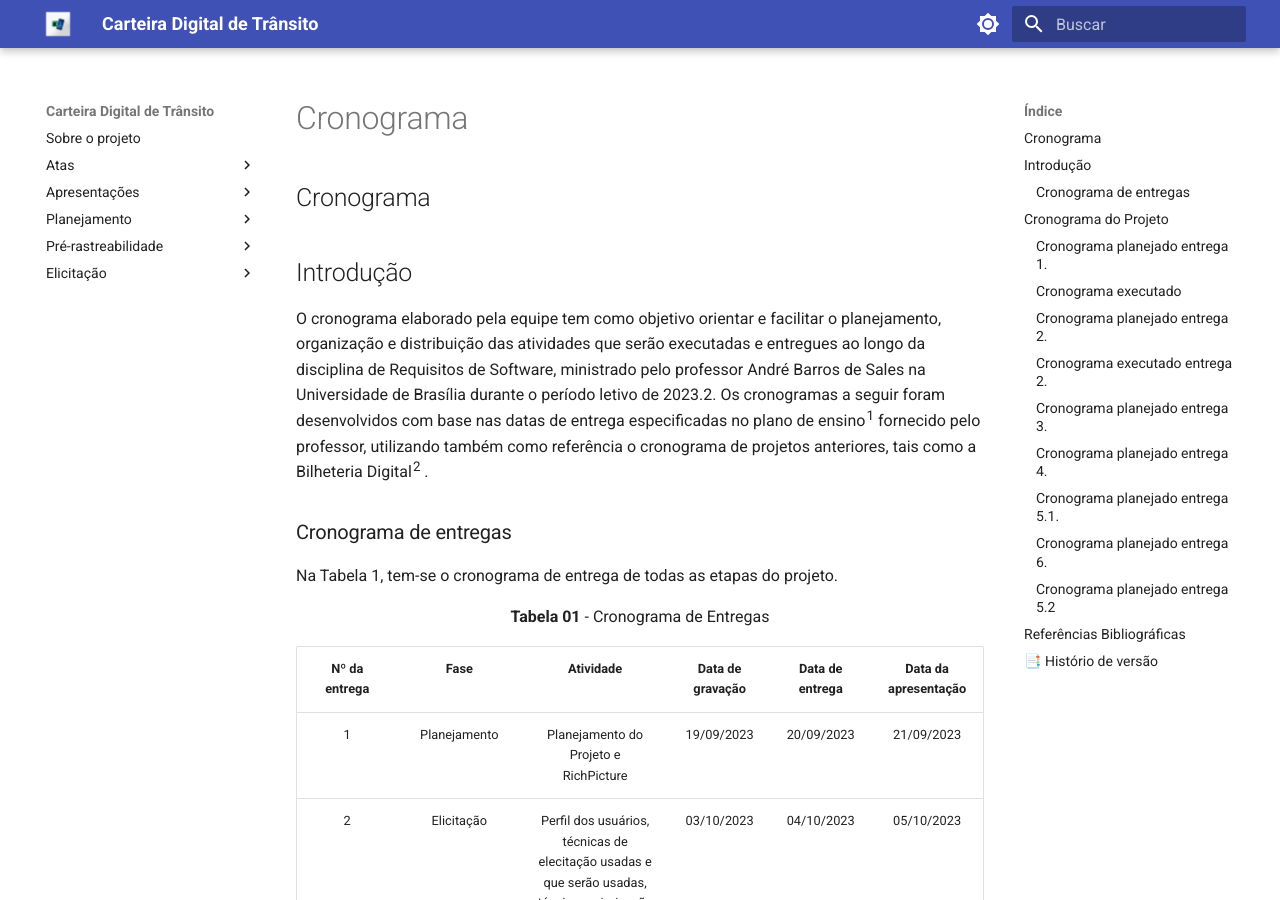
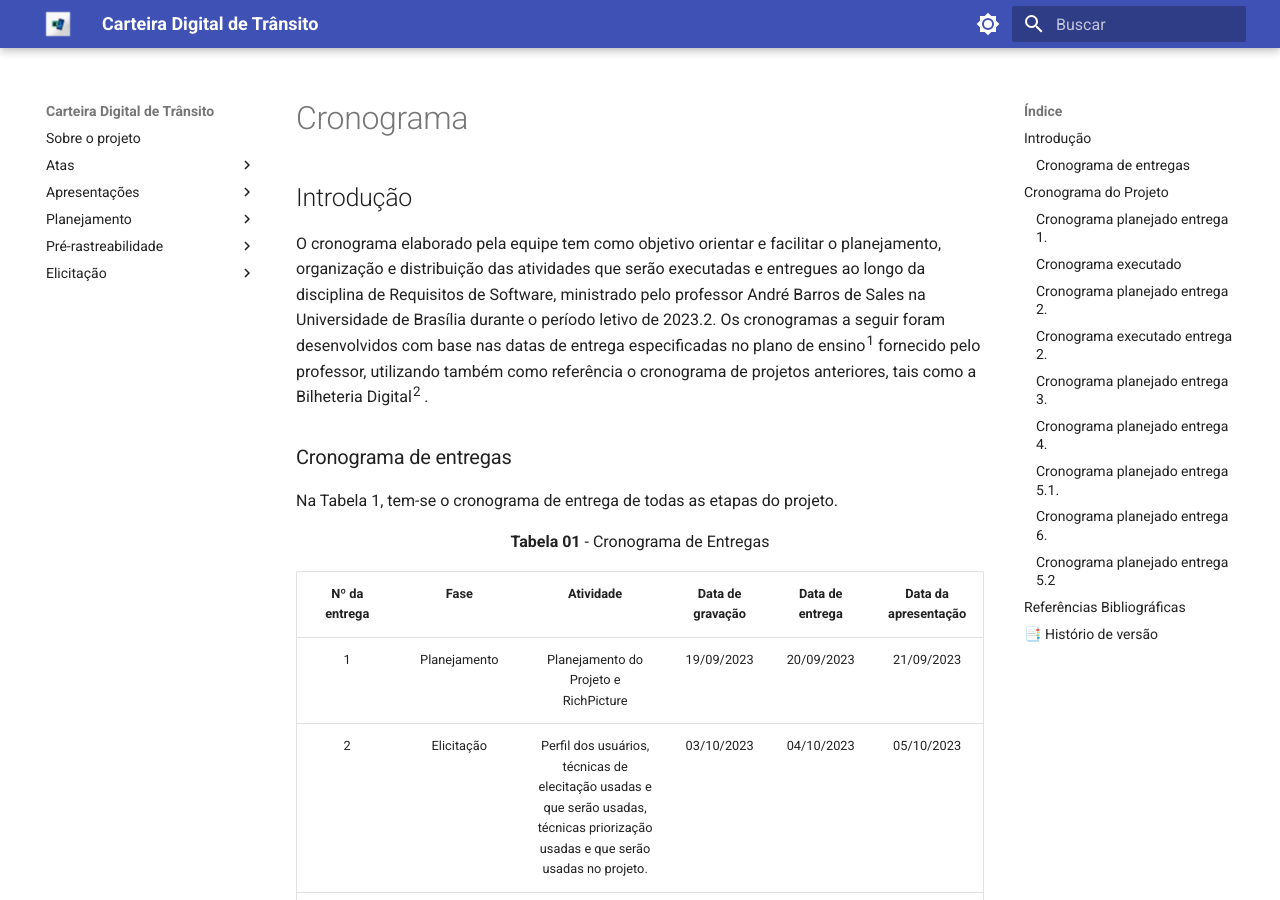
Before and after one commit to Requisitos-de-Software/2023.2-Carteira_Digital_de_Transito, an MkDocs documentation site: the page built from docs/planejamento/cronograma.md, in a window 1280 px wide and 900 px high. Built offline with MkDocs 1.6.1 and Material for MkDocs 9.7.7, drawn with Linux system fonts in a browser that asks for light colours.

Commit message:
Update cronograma.md

```diff
--- a/docs/planejamento/cronograma.md
+++ b/docs/planejamento/cronograma.md
@@ -1,4 +1,4 @@
-## Cronograma
+# Cronograma
 
 ## Introdução
 O cronograma elaborado pela equipe tem como objetivo orientar e facilitar o planejamento, organização e distribuição das atividades que serão executadas e entregues ao longo da disciplina de Requisitos de Software, ministrado pelo professor André Barros de Sales na Universidade de Brasília durante o período letivo de 2023.2. Os cronogramas a seguir foram desenvolvidos com base nas datas de entrega especificadas no plano de ensino^1^ fornecido pelo professor, utilizando também como referência o cronograma de projetos anteriores, tais como a Bilheteria Digital^2^ .
```
